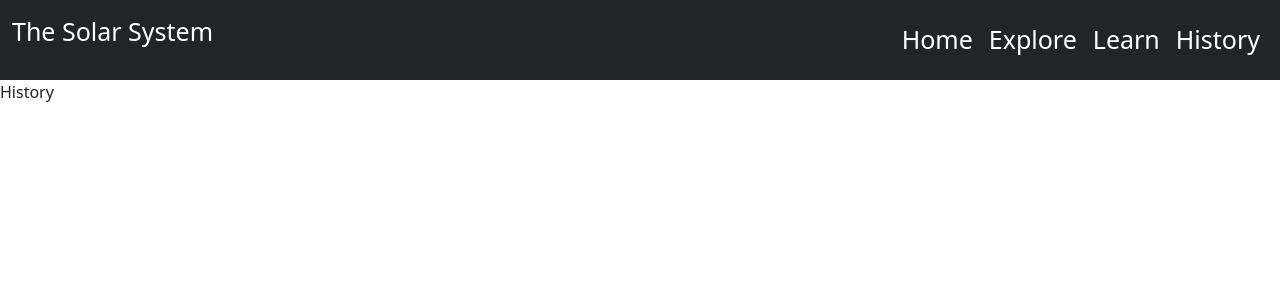
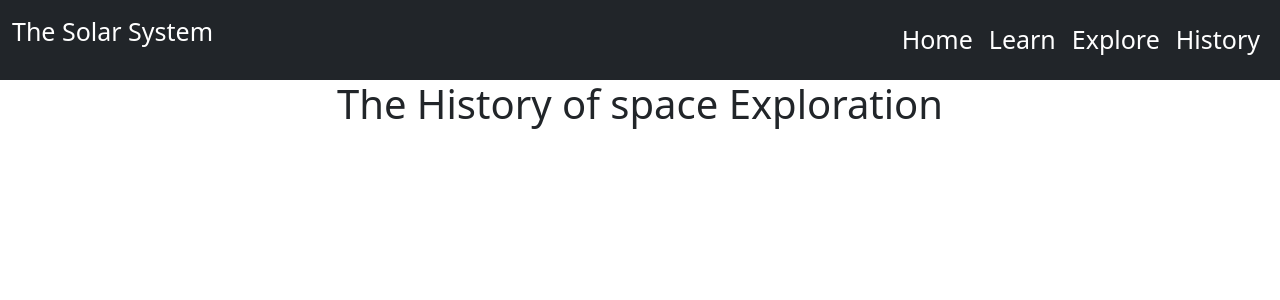
Before and after one commit to keithkiama/phase-2-group-2-nasa-group-project, a React (Create React App) app: page /history in a window 1280 px wide. Shown: the top 300 px of the page. Built offline with nearby package versions, Linux system fonts and the light colour scheme.

Commit message:
Editing the History component

```diff
--- a/src/components/Card.jsx
+++ b/src/components/Card.jsx
@@ -9,7 +9,6 @@ const Card = ({name, image, description}) => {
           <div className="card-body">
             <h3 className="card-title" style={{color: '#FFF'}}>{name}</h3>
             <p className="card-text" style={{color: '#FFF'}}>{description}</p>
-            <button className="btn btn-primary" style={{color: '#FFF'}}>View</button>
           </div>
         </div>
       </div>
--- a/src/components/History.jsx
+++ b/src/components/History.jsx
@@ -2,7 +2,9 @@ import React from 'react'
 
 const History = () => {
   return (
-    <div>History</div>
+    <div style={{backgroundImage:''}}>
+        <h1 style={{textAlign: 'center'}}>The History of space Exploration</h1>
+    </div>
   )
 }
 
--- a/src/components/NavBar.jsx
+++ b/src/components/NavBar.jsx
@@ -16,10 +16,10 @@ const NavBar = () => {
                     <Link className="nav-link" aria-current="page" to="/" style={{color:'#FFF', fontSize:'25px'}}>Home</Link>
                 </li>
                 <li className="nav-item">
-                    <Link className="nav-link" to="/explore" style={{color:'#FFF', fontSize:'25px'}}>Explore</Link>
+                    <Link className="nav-link" to="/learn" style={{color:'#FFF', fontSize:'25px'}}>Learn</Link>
                 </li>
                 <li className="nav-item">
-                    <Link className="nav-link" to="/learn" style={{color:'#FFF', fontSize:'25px'}}>Learn</Link>
+                    <Link className="nav-link" to="/explore" style={{color:'#FFF', fontSize:'25px'}}>Explore</Link>
                 </li>
                 <li className="nav-item">
                     <Link className="nav-link" to="/history" style={{color:'#FFF', fontSize:'25px'}}>History</Link>
```
Also changed, not shown: src/components/CardDetail.jsx (deleted).
